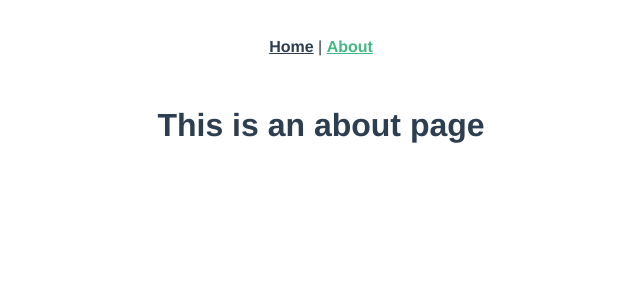
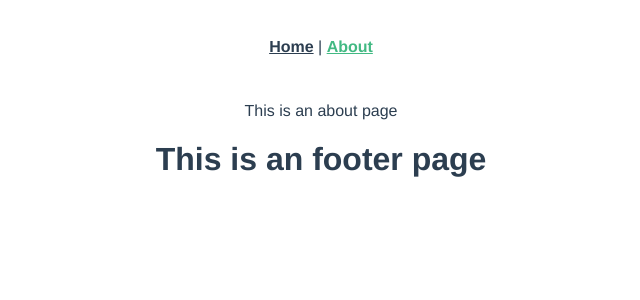
Before and after one commit to anandhisaran/man-power, a Vue app: page /about in a window 1280 px wide. Shown: the top 300 px of the page, without its empty margins (319-959 px from the left). Built offline with nearby package versions, Linux system fonts and the light colour scheme.

Commit message:
first commit

```diff
--- a/src/App.vue
+++ b/src/App.vue
@@ -1,9 +1,9 @@
 <template>
   <div id="app">
-    <div id="nav">
+    <!-- <div id="nav">
       <router-link to="/">Home</router-link> |
       <router-link to="/about">About</router-link>
-    </div>
+    </div> -->
     <router-view/>
   </div>
 </template>
--- a/src/router.ts
+++ b/src/router.ts
@@ -1,6 +1,6 @@
 import Vue from 'vue'
 import Router from 'vue-router'
-import Home from './views/Home.vue'
+// import Home from './views/Home.vue'
 
 Vue.use(Router)
 
@@ -11,7 +11,8 @@ export default new Router({
     {
       path: '/',
       name: 'home',
-      component: Home
+      component: () => import(/* webpackChunkName: "home" */ './views/Home.vue')
+
     },
     {
       path: '/about',
--- a/src/views/About.vue
+++ b/src/views/About.vue
@@ -1,5 +1,19 @@
 <template>
+<div class="topspace">
+ <layout-header></layout-header>
   <div class="about">
-    <h1>This is an about page</h1>
+    <p>This is an about page</p>
   </div>
+    <layout-footer></layout-footer>
+</div>
 </template>
+<script>
+import LayoutHeader from '@/views/layouts/Header.vue';
+import LayoutFooter  from '@/views/layouts/Footer.vue';
+export default {
+  components: {
+    LayoutHeader,
+    LayoutFooter
+  }
+}
+</script>
--- a/src/views/Home.vue
+++ b/src/views/Home.vue
@@ -1,18 +1,19 @@
 <template>
-  <div class="home">
-    <img alt="Vue logo" src="../assets/logo.png">
-    <HelloWorld msg="Welcome to Your Vue.js + TypeScript App"/>
+<div class="topspace">
+  <layout-header></layout-header>
+
+  <p>This is Home page</p>
+    <layout-footer></layout-footer>
   </div>
 </template>
 
-<script lang="ts">
-import { Component, Vue } from 'vue-property-decorator';
-import HelloWorld from '@/components/HelloWorld.vue'; // @ is an alias to /src
-
-@Component({
-  components: {
-    HelloWorld,
-  },
-})
-export default class Home extends Vue {}
+<script>
+import LayoutHeader from "@/views/layouts/Header.vue";
+import LayoutFooter from "@/views/layouts/Footer.vue";
+export default{
+components: {
+  LayoutHeader,
+  LayoutFooter
+}
+}
 </script>
--- /dev/null
+++ b/src/views/layouts/Footer.vue
@@ -0,0 +1,5 @@
+<template>
+  <div class="footer">
+    <h1>This is an footer page</h1>
+  </div>
+</template>
--- /dev/null
+++ b/src/views/layouts/Header.vue
@@ -0,0 +1,8 @@
+<template>
+  <div class="header">
+    <div id="nav">
+      <router-link to="/">Home</router-link> |
+      <router-link to="/about">About</router-link>
+    </div>
+  </div>
+</template>
```
